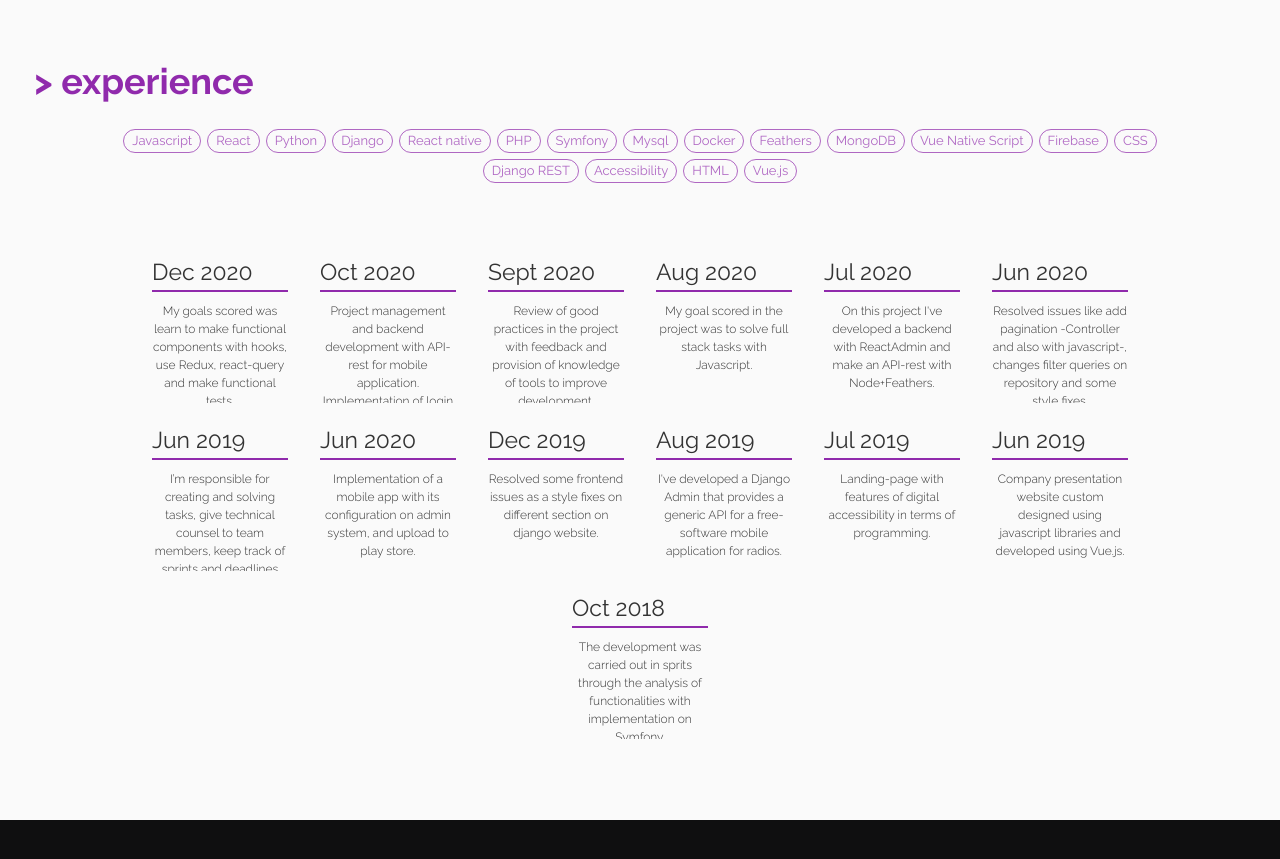
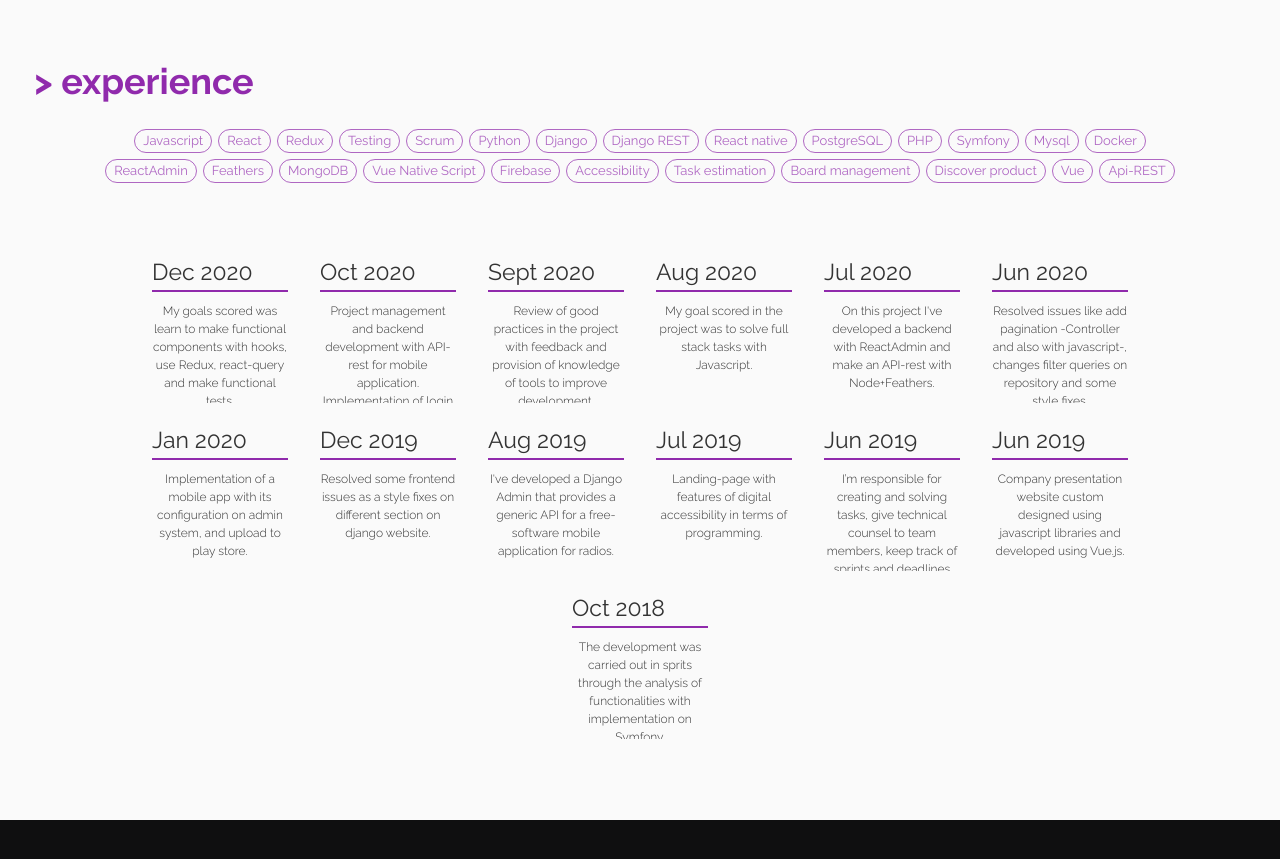
Before and after one commit to NataliaSuarez/NataliaSuarez.github.io, a React (Create React App) app: page / in a window 1280 px wide. Shown: the part 1580-2439 px from the top of the page. Built offline with nearby package versions, Linux system fonts and the light colour scheme.

Commit message:
update experience

```diff
--- a/src/data/experience.js
+++ b/src/data/experience.js
@@ -4,7 +4,7 @@ const experience = [
     date: "Dec 2020",
     position: "Software Development Engineer", // currently
     name: "Blue Alba",
-    tech: ["Javascript", "React"],
+    tech: ["Javascript", "React", "Redux", "Testing", "Scrum"],
     data:
       "My goals scored was learn to make functional components with hooks, use Redux, react-query and make functional tests.",
   },
@@ -13,7 +13,15 @@ const experience = [
     date: "Oct 2020",
     position: "Full Stack Developer",
     name: "Revolución de lxs viejxs",
-    tech: ["Python", "Django", "Javascript", "React native"],
+    tech: [
+      "Python",
+      "Django",
+      "Django REST",
+      "Javascript",
+      "React native",
+      "Redux",
+      "PostgreSQL",
+    ],
     data:
       "Project management and backend development with API-rest for mobile application. Implementation of login and render maps with react native.",
   },
@@ -31,7 +39,14 @@ const experience = [
     date: "Aug 2020",
     position: "Javascript Developer",
     name: "BI, Cambá Coop",
-    tech: ["Javascript", "React", "Feathers", "MongoDB"],
+    tech: [
+      "Javascript",
+      "React",
+      "ReactAdmin",
+      "Feathers",
+      "MongoDB",
+      "Docker",
+    ],
     data:
       "My goal scored in the project was to solve full stack tasks with Javascript.",
   },
@@ -41,7 +56,14 @@ const experience = [
     // "date": "Jul 2020 - Aug 2020",
     position: "Backend Javascript Developer",
     name: "Seguimos Educando, educ.ar",
-    tech: ["Javascript", "React", "Feathers", "MongoDB", "Docker"],
+    tech: [
+      "Javascript",
+      "React",
+      "ReactAdmin",
+      "Feathers",
+      "MongoDB",
+      "Docker",
+    ],
     data:
       "On this project I've developed a backend with ReactAdmin and make an API-rest with Node+Feathers.",
   },
@@ -56,57 +78,57 @@ const experience = [
   },
   {
     id: "6",
+    date: "Jan 2020",
+    position: "Full Stack Developer",
+    name: "Radio App Mobile, La Minga",
+    tech: ["Python", "Django", "Django REST", "Vue Native Script", "Firebase"],
+    data:
+      "Implementation of a mobile app with its configuration on admin system, and upload to play store.",
+  },
+  {
+    id: "5",
+    date: "Dec 2019",
+    position: "Full Stack Developer",
+    name: "A church near you, The Developer Society",
+    tech: ["Python", "Django", "Javascript"],
+    data:
+      "Resolved some frontend issues as a style fixes on different section on django website.",
+  },
+  {
+    id: "4",
+    date: "Aug 2019",
+    // "date": "Aug 2019 - Nov 2019",
+    position: "Backend Developer",
+    name: "Admin Radios App, Cambá Coop",
+    tech: ["Python", "Django", "Django REST"],
+    data:
+      "I've developed a Django Admin that provides a generic API for a free-software mobile application for radios.",
+  },
+  {
+    id: "3",
+    date: "Jul 2019",
+    position: "Frontend Developer",
+    name: "Landing Accesibilidad Digital, ADC",
+    tech: ["Javascript", "Accessibility"],
+    data:
+      "Landing-page with features of digital accessibility in terms of programming.",
+  },
+  {
+    id: "2",
     date: "Jun 2019",
     // "date": "Jun 2019 - Jul 2020",
     position: "Member of Turnkey projects",
     name: "Turnkey projects, Cambá Coop",
-    tech: [],
+    tech: ["Task estimation", "Board management", "Discover product"],
     data:
       "I’m responsible for creating and solving tasks, give technical counsel to team members, keep track of sprints and deadlines and attend to client meetings.",
-  },
-  {
-    id: "5",
-    date: "Jun 2020",
-    position: "Full Stack Developer",
-    name: "Radio App Mobile, La Minga",
-    tech: ["Python", "Django", "Vue Native Script", "Firebase"],
-    data:
-      "Implementation of a mobile app with its configuration on admin system, and upload to play store.",
-  },
-  {
-    id: "4",
-    date: "Dec 2019",
-    position: "Full Stack Developer",
-    name: "A church near you, The Developer Society",
-    tech: ["Django", "Javascript", "CSS"],
-    data:
-      "Resolved some frontend issues as a style fixes on different section on django website.",
-  },
-  {
-    id: "3",
-    date: "Aug 2019",
-    // "date": "Aug 2019 - Nov 2019",
-    position: "Backend Developer",
-    name: "Admin Radios App, Cambá Coop",
-    tech: ["Django", "Django REST"],
-    data:
-      "I've developed a Django Admin that provides a generic API for a free-software mobile application for radios.",
-  },
-  {
-    id: "2",
-    date: "Jul 2019",
-    position: "Frontend Developer",
-    name: "Landing Accesibilidad Digital, ADC",
-    tech: ["Javascript", "Accessibility", "CSS", "HTML"],
-    data:
-      "Landing-page with features of digital accessibility in terms of programming.",
   },
   {
     id: "1",
     date: "Jun 2019",
     position: "Frontend Developer",
     name: "Web Site, Cambá Coop",
-    tech: ["Javascript", "Vue.js", "PHP"],
+    tech: ["Javascript", "Vue", "PHP"],
     data:
       "Company presentation website custom designed using javascript libraries and developed using Vue.js.",
   },
@@ -116,7 +138,7 @@ const experience = [
     // "date": "Oct 2018 - May 2019",
     position: "PHP Backend Developer",
     name: "Application & Documents System, Municipalidad Alte. Brown",
-    tech: ["PHP", "Symfony", "Javascript"],
+    tech: ["PHP", "Symfony", "Mysql", "Api-REST", "Javascript"],
     data:
       "The development was carried out in sprits through the analysis of functionalities with implementation on Symfony.",
   },
```
